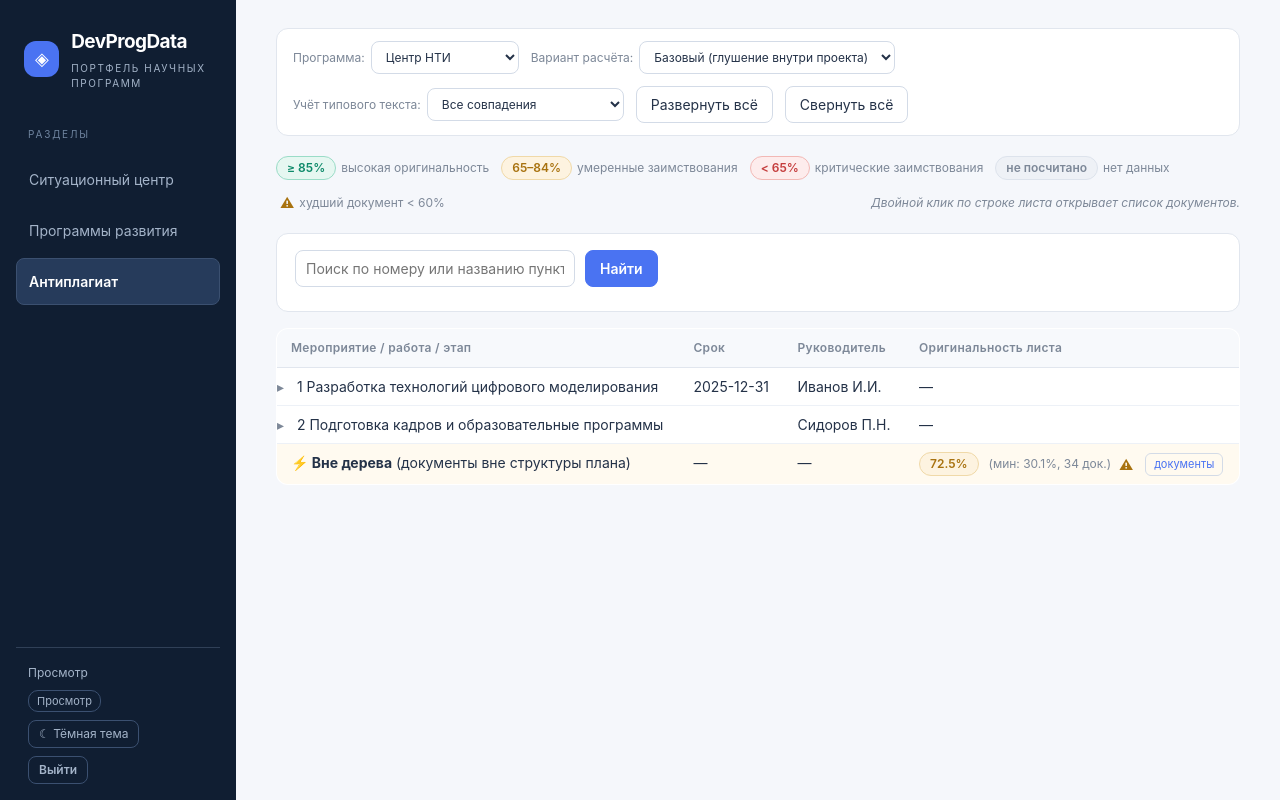
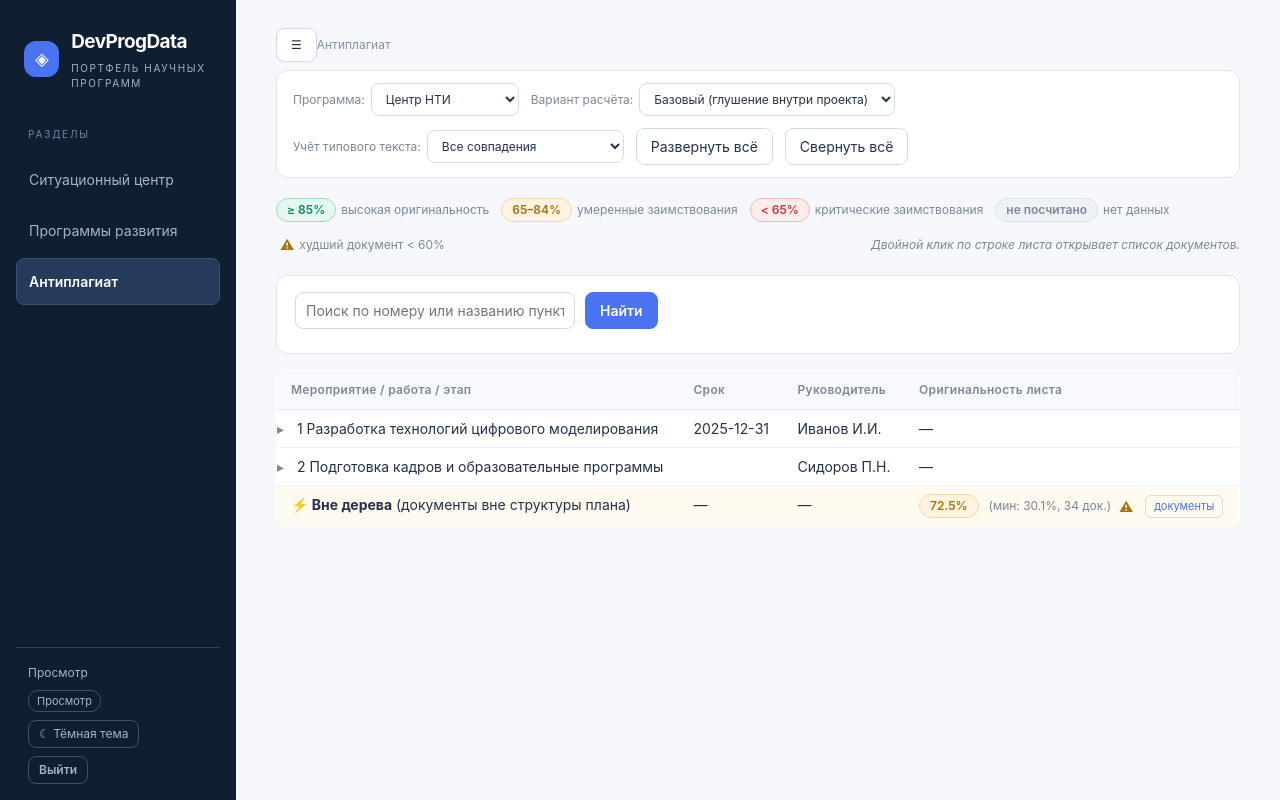
Before and after one commit to m02x-tech/antiplagiat-ui, a FastAPI app: page / in a window 1280 px wide. Run offline with FastAPI, Linux system fonts and the light colour scheme.

Commit message:
Мобильная адаптация: кнопка ☰ и скроллер таблицы в антиплагиате
У страницы антиплагиата нет верхней панели из base.html, поэтому
кнопка меню добавлена в её собственную шапку; таблица обёрнута в
.table-wrap.

```diff
--- a/templates/antiplagiat.html
+++ b/templates/antiplagiat.html
@@ -6,6 +6,7 @@
 {% if error %}<p class="error">{{ error }}</p>{% endif %}
 
 <div class="antiplagiat-topbar">
+  <div class="crumb"><button type="button" class="menu-toggle" id="menu-toggle" aria-label="Меню разделов">☰</button>Антиплагиат</div>
   <div class="antiplagiat-controls">
     <label>Программа:
       <select onchange="location.href = '/antiplagiat?program=' + this.value + '&variant={{ variant }}&cutoff={{ cutoff }}';">
@@ -74,7 +75,7 @@
   </div>
 </form>
 
-<table class="tree-table antiplagiat-table" id="tree-table">
+<div class="table-wrap"><table class="tree-table antiplagiat-table" id="tree-table">
   <thead>
     <tr>
       <th>Мероприятие / работа / этап</th>
@@ -145,7 +146,7 @@
     </tr>
     {% endif %}
   </tbody>
-</table>
+</table></div>
 
 <script>
 (function() {
```
